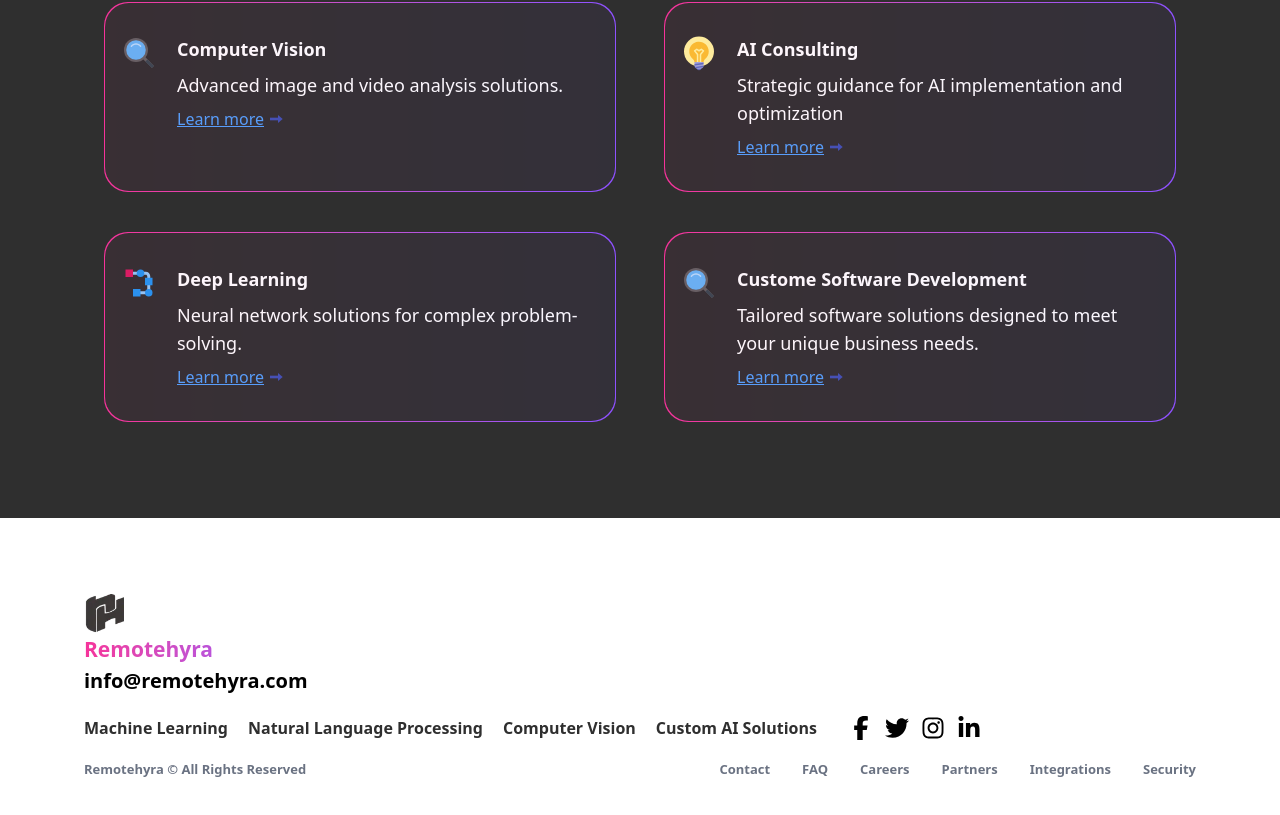
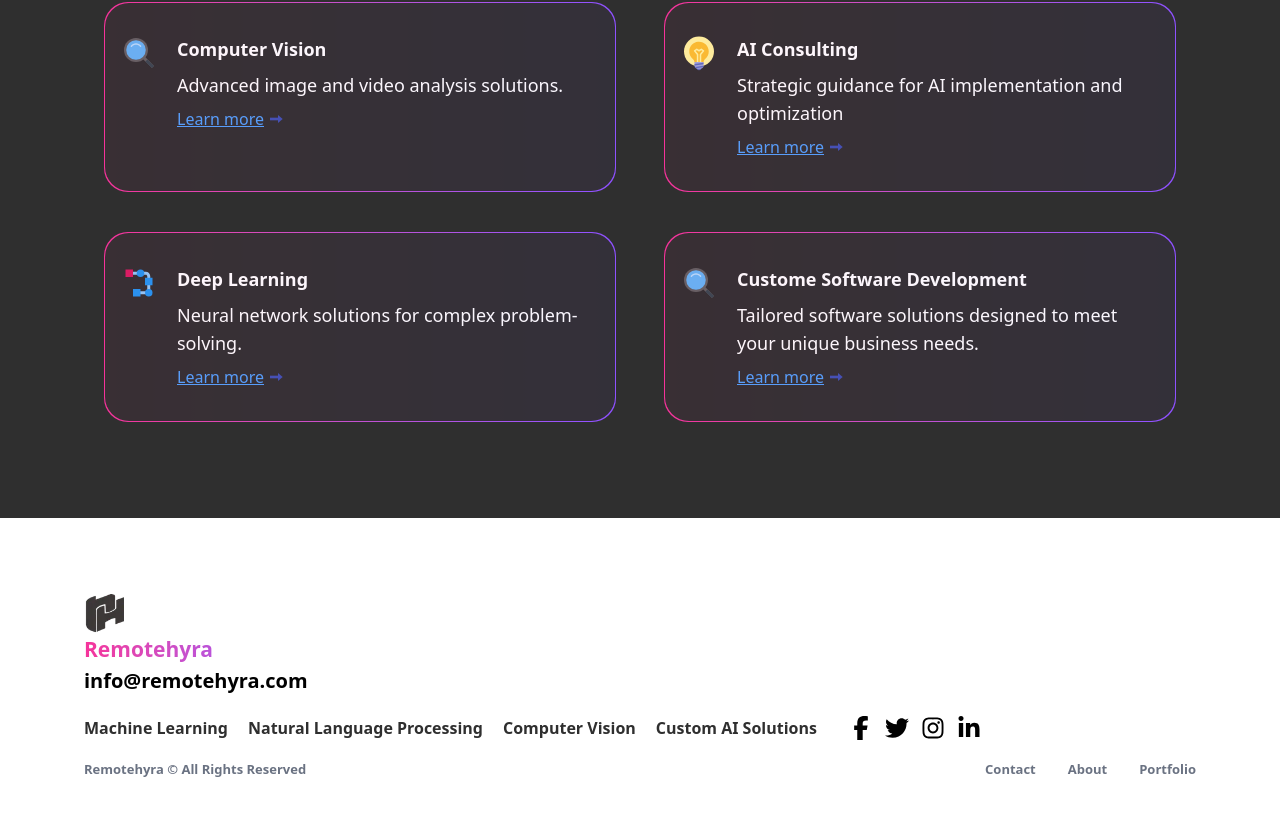
Before and after one commit to TaiyabaBhatti/Remotehyra-Site, a React (Vite) app: page /services in a window 1280 px wide. Shown: the part 1188-2003 px from the top of the page. Built offline with nearby package versions, Linux system fonts and the light colour scheme.

Commit message:
got some layout fixes

```diff
--- a/src/components/Footer.jsx
+++ b/src/components/Footer.jsx
@@ -44,11 +44,8 @@ export default function Footer({}) {
 
         <div className="flex flex-row gap-x-8  items-start flex-wrap">
           <PolicyLink text="Contact" path="/contact-us" />
-          <PolicyLink text="FAQ" path="/" />
-          <PolicyLink text="Careers" path="/" />
-          <PolicyLink text="Partners" path="/" />
-          <PolicyLink text="Integrations" path="/" />
-          <PolicyLink text="Security" path="/" />
+          <PolicyLink text="About" path="/about" />
+          <PolicyLink text="Portfolio" path="/portfolio" />
         </div>
       </div>
     </footer>
--- a/src/components/ui/PolicyLink.jsx
+++ b/src/components/ui/PolicyLink.jsx
@@ -6,7 +6,7 @@ export default function PolicyLink({ text, path = "", properties = "" }) {
     <NavLink
       to={path}
       className={({ isActive }) =>
-        ` ${properties}  relative font-semibold text-[13px] text-gray-500 before:absolute before:bg-gray-500 before:h-0.5 before:w-0 hover:before:w-full hover:before:transition-all hover:before:duration-300 before:left-0 before:-bottom-1  ${
+        ` ${properties}   relative font-semibold text-[13px] text-gray-500 before:absolute before:bg-gray-500 before:h-0.5 before:w-0 hover:before:w-full hover:before:transition-all hover:before:duration-300 before:left-0 before:-bottom-1  ${
           isActive ? "before:w-full" : "before:w-0"
         }`
       }
--- a/src/components/ui/Wrapper.jsx
+++ b/src/components/ui/Wrapper.jsx
@@ -2,7 +2,7 @@ export default function Wrapper({ children, properties, animate = "" }) {
   return (
     <section
       data-aos={animate}
-      className={`same-spacing px-10 max-mobile-s3:px-5 pt-12 pb-24 max-w-6xl m-auto max-desktop-s4:max-w-4xl  ${properties}`}
+      className={`same-spacing px-10 max-mobile-s3:px-5 pt-12 pb-24 max-w-6xl m-auto max-desktop-s4:max-w-4xl z-40  ${properties}`}
     >
       {children}
     </section>
--- a/src/pages/Common/CardCollection.jsx
+++ b/src/pages/Common/CardCollection.jsx
@@ -5,7 +5,7 @@ import sideImg from "../../assets/images/single-page-side-img.png";
 export default function CardCollection({ dataList, tag }) {
   return (
     <>
-      <div className="relative z-50 py-10 flex flex-row gap-x-10 items-center justify-between  max-tablet-s3:items-start max-md:flex-col-reverse">
+      <div className="relative py-10 flex flex-row gap-x-10 items-center justify-between  max-tablet-s3:items-start max-md:flex-col-reverse">
         <div className="space-y-10  min-w-96 max-md:min-w-full max-md:w-full">
           <div>
             <h1 className="text-3xl font-bold bg-gradient-to-t from-pink-500 to-violet-500  bg-clip-text  text-transparent ">
--- a/src/pages/Common/HeroContainer.jsx
+++ b/src/pages/Common/HeroContainer.jsx
@@ -12,7 +12,7 @@ export default function HeroContainer({
 }) {
   return (
     <>
-      <section className="relative overflow-hidden w-full  pt-12 max-md:pt-0 bg-whiteshade -z-50 min-h-screen ">
+      <section className="relative z-30 overflow-hidden w-full  pt-12 max-md:pt-0 bg-whiteshade  min-h-screen ">
         <Wrapper animate="fade-up">
           <PageTag text={tagText} />
           <HeroHeadline title={title} desc={desc} icon={icon} />
--- a/src/pages/Portfolio/ProjectCard.jsx
+++ b/src/pages/Portfolio/ProjectCard.jsx
@@ -6,7 +6,7 @@ export default function ProjectCard({ title, path, tag }) {
     <>
       <div className="bg-gradient-to-r from-pink-500 to-violet-500 p-[1px] rounded-3xl  min-h-80 max-xsm:w-64">
         <div
-          className="relative z-50 group flex flex-row gap-x-5 h-full  rounded-3xl
+          className="relative group flex flex-row gap-x-5 h-full  rounded-3xl
    opacity-95 bg-darkbrown"
         >
           <div
@@ -25,7 +25,7 @@ export default function ProjectCard({ title, path, tag }) {
           </div>
 
           <img
-            alt={`project thumbnail of ${tag}`}
+            // alt={`project thumbnail of ${tag}`}
             className="absolute top-0 left-0 rounded-3xl h-fit -z-10 object-cover"
           />
         </div>
--- a/src/pages/Service/DetailedPage/ServiceDetailedPage.jsx
+++ b/src/pages/Service/DetailedPage/ServiceDetailedPage.jsx
@@ -22,7 +22,7 @@ export default function SingleServiceProduct() {
       {pageData && (
         <>
           <section
-            className={`relative w-full pt-12 max-md:pt-0 overflow-hidden bg-whiteshade -z-50 min-h-screen
+            className={`relative w-full pt-12 max-md:pt-0 overflow-hidden bg-whiteshade  min-h-screen
         `}
           >
             <HeroContainer
```
